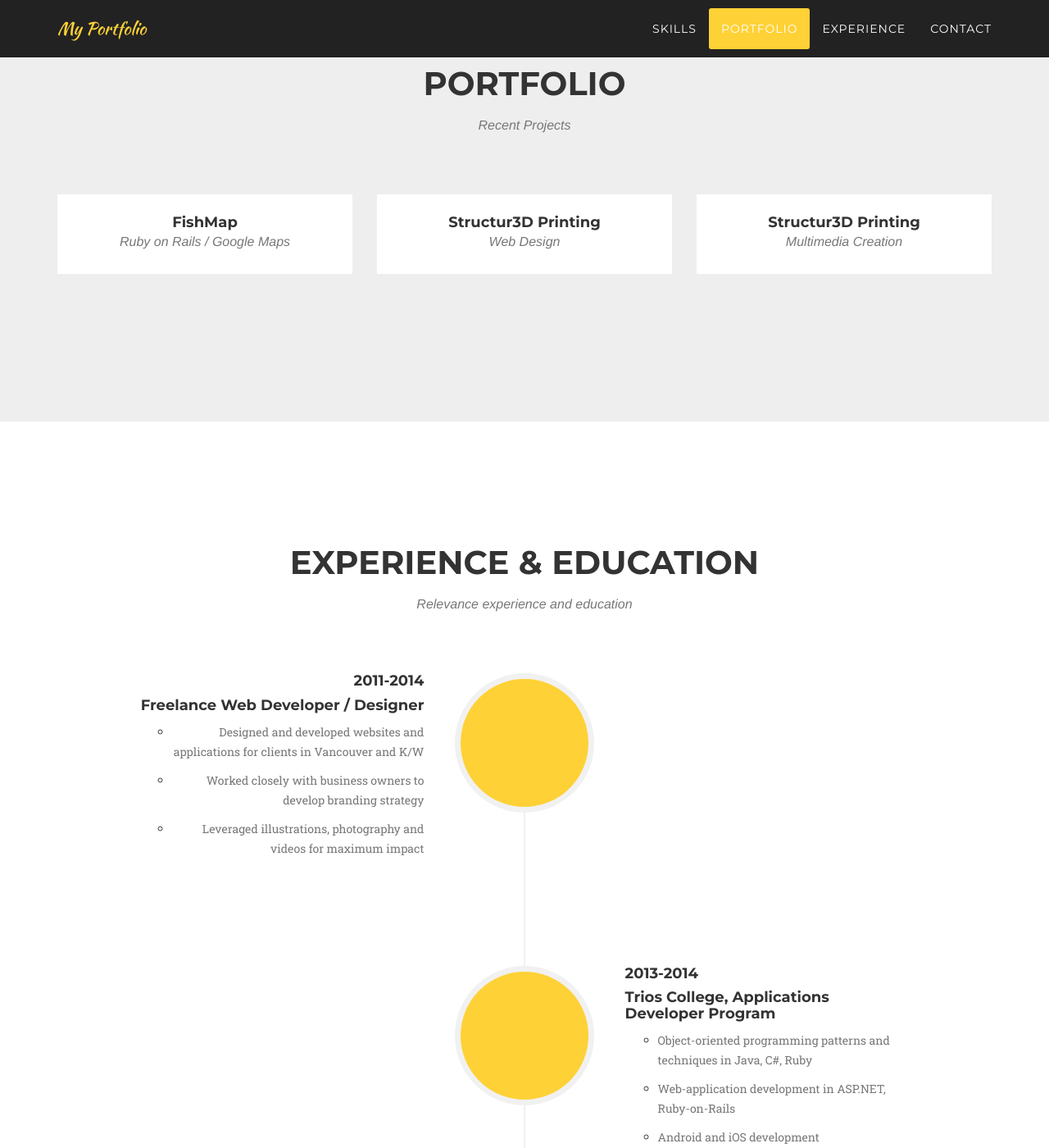
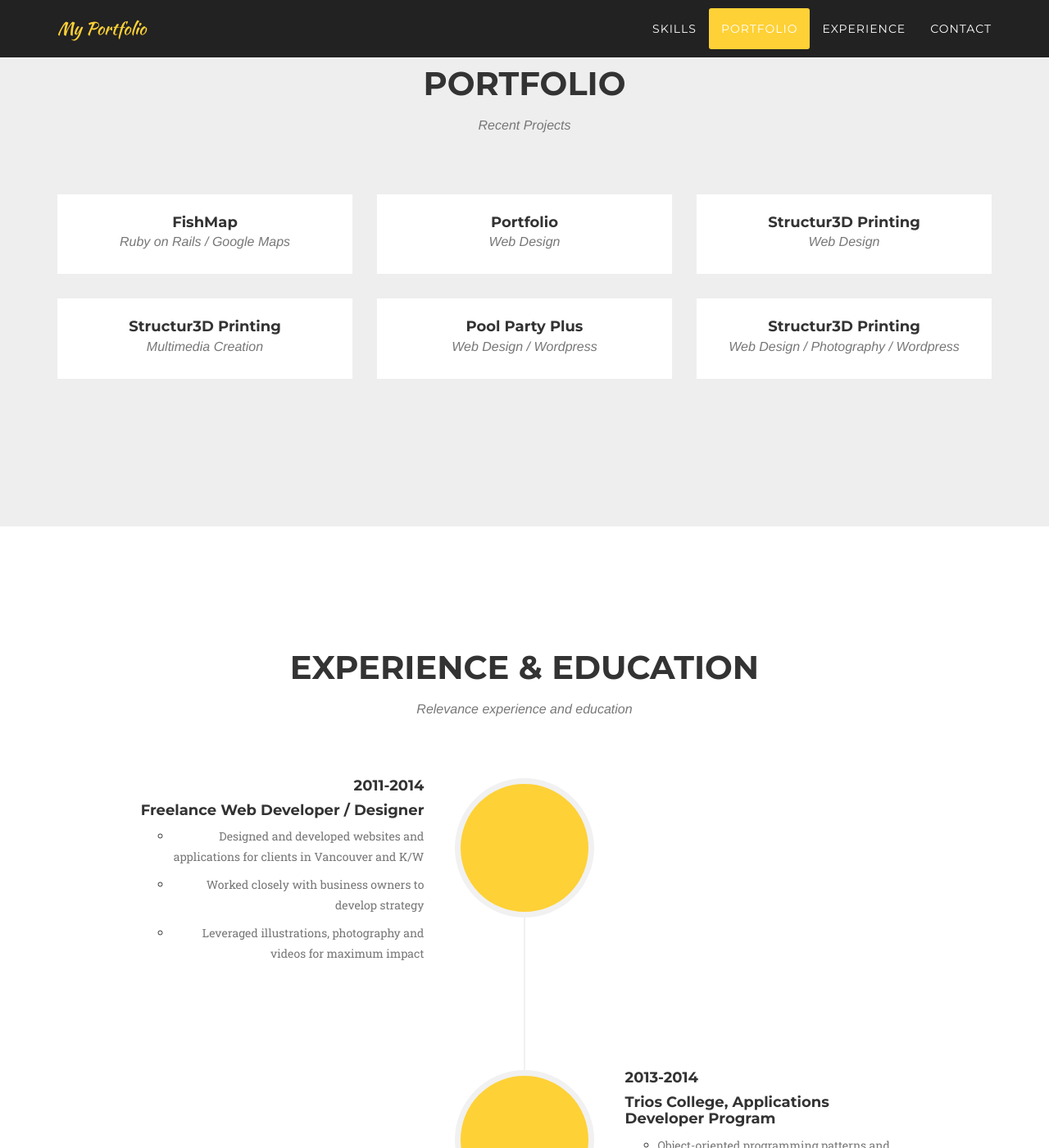
Before and after one commit to y7kim/y7kim.github.io, a Jekyll site: the page built from _posts/2014-08-15-Structur3D-Printing.markdown, in a window 1280 px wide and 1400 px high, scrolled down 3178 px. Shown: the whole window at 82% size. Built offline with Jekyll 4.4.1, drawn with Linux system fonts in a browser that asks for light colours; some web fonts are replaced; some of the changed text lies outside the part shown.

Commit message:
typos and add portfolio items

```diff
--- a/_includes/about.html
+++ b/_includes/about.html
@@ -28,7 +28,7 @@
                                             </li>
                                             <li>
                                                 <p class="text-muted">
-                                                Worked closely with business owners to develop branding strategy
+                                                Worked closely with business owners to develop strategy
                                                 </p>
                                             </li>
                                             <li>
--- a/_includes/portfolio_grid.html
+++ b/_includes/portfolio_grid.html
@@ -10,7 +10,7 @@
             <div class="row">
 
                 <div class="col-md-4 col-sm-6 portfolio-item">
-                    <a href="#portfolioModal3" class="portfolio-link" data-toggle="modal">
+                    <a href="#portfolioModal1" class="portfolio-link" data-toggle="modal">
                         <div class="portfolio-hover">
                             <div class="portfolio-hover-content">
                                 <i class="fa fa-plus fa-3x"></i>
@@ -31,6 +31,21 @@
                                 <i class="fa fa-plus fa-3x"></i>
                             </div>
                         </div>
+                        <img src="img/portfolio/portfolio.png" class="img-responsive" alt="">
+                    </a>
+                    <div class="portfolio-caption">
+                        <h4>Portfolio</h4>
+                        <p class="text-muted">Web Design</p>
+                    </div>
+                </div>
+
+                <div class="col-md-4 col-sm-6 portfolio-item">
+                    <a href="#portfolioModal3" class="portfolio-link" data-toggle="modal">
+                        <div class="portfolio-hover">
+                            <div class="portfolio-hover-content">
+                                <i class="fa fa-plus fa-3x"></i>
+                            </div>
+                        </div>
                         <img src="img/portfolio/structur3d.png" class="img-responsive" alt="">
                     </a>
                     <div class="portfolio-caption">
@@ -39,8 +54,13 @@
                     </div>
                 </div>
 
+
+
+            </div>
+             <div class="row">
+
                 <div class="col-md-4 col-sm-6 portfolio-item">
-                    <a href="#portfolioModal1" class="portfolio-link" data-toggle="modal">
+                    <a href="#portfolioModal4" class="portfolio-link" data-toggle="modal">
                         <div class="portfolio-hover">
                             <div class="portfolio-hover-content">
                                 <i class="fa fa-plus fa-3x"></i>
@@ -54,6 +74,35 @@
                     </div>
                 </div>
 
+                <div class="col-md-4 col-sm-6 portfolio-item">
+                    <a href="#portfolioModal5" class="portfolio-link" data-toggle="modal">
+                        <div class="portfolio-hover">
+                            <div class="portfolio-hover-content">
+                                <i class="fa fa-plus fa-3x"></i>
+                            </div>
+                        </div>
+                        <img src="img/portfolio/poolparty.png" class="img-responsive" alt="">
+                    </a>
+                    <div class="portfolio-caption">
+                        <h4>Pool Party Plus</h4>
+                        <p class="text-muted">Web Design / Wordpress</p>
+                    </div>
+                </div>
+
+                <div class="col-md-4 col-sm-6 portfolio-item">
+                    <a href="#portfolioModal6" class="portfolio-link" data-toggle="modal">
+                        <div class="portfolio-hover">
+                            <div class="portfolio-hover-content">
+                                <i class="fa fa-plus fa-3x"></i>
+                            </div>
+                        </div>
+                        <img src="img/portfolio/westmount.png" class="img-responsive" alt="">
+                    </a>
+                    <div class="portfolio-caption">
+                        <h4>Structur3D Printing</h4>
+                        <p class="text-muted">Web Design / Photography / Wordpress</p>
+                    </div>
+                </div>
             </div>
         </div>
     </section>
--- a/_includes/skills.html
+++ b/_includes/skills.html
@@ -54,7 +54,7 @@
                         <i class="fa fa-database fa-stack-1x fa-inverse"></i>
                     </span>
                     <h4 class="service-heading">Databases</h4>
-                    <p class="text-muted">Relational (MySQL, SQLite) and NoSQL (MongoDB)</p>
+                    <p class="text-muted">Relational (MySQL, MSSQL, SQLite) and NoSQL (MongoDB)</p>
                 </div>
                 <div class="col-md-4">
                     <span class="fa-stack fa-4x">
--- a/_posts/2014-08-15-Fish-Map.markdown
+++ b/_posts/2014-08-15-Fish-Map.markdown
@@ -8,7 +8,7 @@ project-date: June 2014
 client: N/A
 clienturl: https://github.com/y7kim/FishMap
 projecturl: http://salty-lowlands-1370.herokuapp.com/
-category: Ruby on Rails, Google Maps
+category: Ruby on Rails, Google Maps, Responsive Design
 description: A Ruby on Rails + Google Maps app for fishermen (in progress). View on <a href="https://github.com/y7kim/FishMap" target="_blank">Github</a>. <p> Sign on as testuser@test.com (testuser) to play around in the app.
 
 ---
--- a/_posts/2014-08-15-Product-Photography-and-Video.markdown
+++ b/_posts/2014-08-15-Product-Photography-and-Video.markdown
@@ -8,7 +8,7 @@ project-date: May 2014
 client: Structur3D Printing
 clienturl: http://www.structur3d.io/
 projecturl: javascript:void(0);
-category: Multimedia Creation
+category: Photography, Videography, Graphics Design
 description: Product photography, graphics design and videos for, <a href="http://www.structur3d.io/" target="_blank">Structur3D Printing</a>.
 
 ---
--- a/_posts/2014-08-15-Structur3D-Printing.markdown
+++ b/_posts/2014-08-15-Structur3D-Printing.markdown
@@ -8,7 +8,7 @@ project-date: May 2014
 client: Structur3D Printing
 clienturl: http://www.structur3d.io/
 projecturl: http://demos3dp.nfshost.com/
-category: Front-end Development
-description: A clean parallax scrolling pitch deck for 3D printing company, <a href="http://www.structur3d.io/" target="_blank">Structur3D Printing</a>.
+category: Web Design, Javascript
+description: A simple parallax scrolling pitch deck for 3D printing company, <a href="http://www.structur3d.io/" target="_blank">Structur3D Printing</a>.
 
 ---
```
Also changed, not shown: other parts of _posts/2014-08-15-Fish-Map.markdown (+1 -1 lines), other parts of _posts/2014-08-15-Product-Photography-and-Video.markdown (+1 -1 lines), other parts of _posts/2014-08-15-Structur3D-Printing.markdown (+1 -1 lines), _posts/2014-08-28-My-Portfolio.markdown (added, +14 -0 lines), _posts/2014-08-28-Pool-Party-Plus.markdown (added, +14 -0 lines), _posts/2014-08-28-Westmount-Gastro-Pub.markdown (added, +14 -0 lines), img/portfolio/poolparty-preview.png (added), img/portfolio/poolparty.png (added), img/portfolio/portfolio-preview.png (added), img/portfolio/portfolio.png (added), img/portfolio/westmount-preview.png (added), img/portfolio/westmount.png (added), 2 other files.
